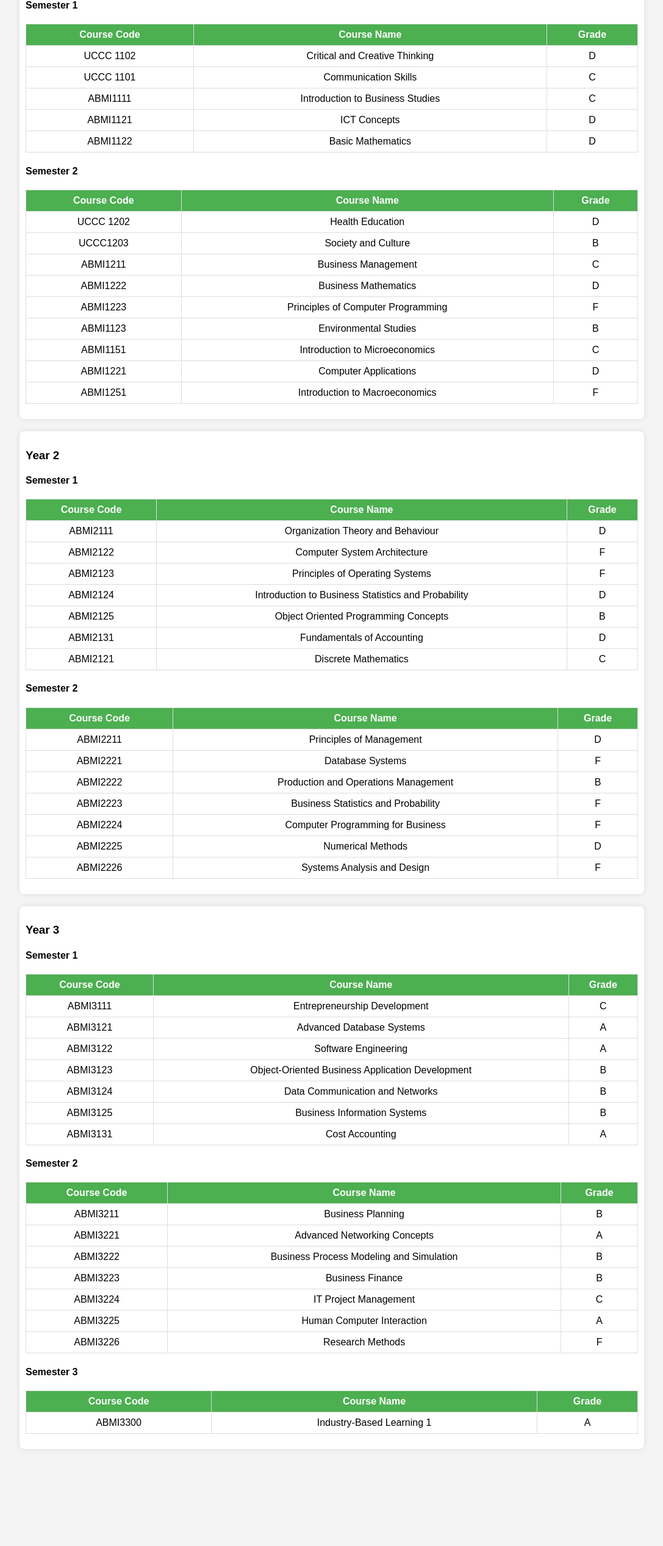
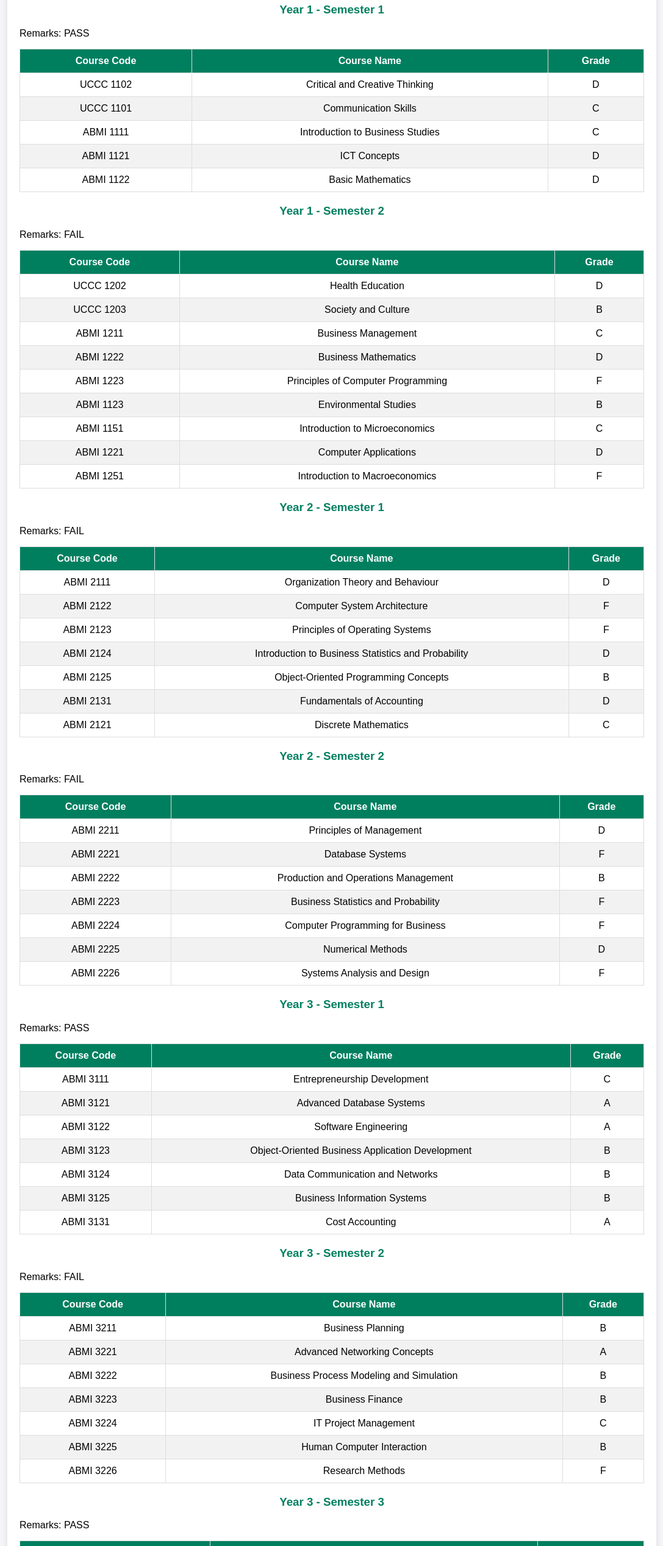
Before and after one commit to BIGFIVE007/student-results, a plain HTML site: page index.html in a window 1280 px wide. Shown: the part 265-2800 px from the top of the page at 61% size, without its empty margins (96-1183 px from the left). Before the commit the page ends 2681 px from the top, so only its background shows below. Drawn offline with Linux system fonts and the light colour scheme.

Commit message:
Update index.html

```diff
--- a/index.html
+++ b/index.html
@@ -3,92 +3,29 @@
 <head>
   <meta charset="UTF-8">
   <meta name="viewport" content="width=device-width, initial-scale=1.0">
-    <title>Examination Results - Technical University of Kenya</title>
-    <style>
-        body {
-            font-family: Arial, sans-serif;
-            margin: 0;
-            padding: 0;
-            background-color: #f4f4f4;
-        }
-
-        .container {
-            width: 80%;
-            margin: 0 auto;
-            padding: 20px;
-        }
-
-        .header {
-            text-align: center;
-            margin-bottom: 30px;
-        }
-
-        .header img {
-            width: 100px;
-            border-radius: 50%;
-        }
-
-        .header h1 {
-            margin: 10px 0;
-        }
-
-        .header p {
-            font-weight: bold;
-        }
-
-        .year {
-            background-color: #fff;
-            padding: 10px;
-            margin-bottom: 20px;
-            border-radius: 8px;
-            box-shadow: 0 0 10px rgba(0, 0, 0, 0.1);
-        }
-
-        .semester {
-            margin-bottom: 15px;
-        }
-
-        table {
-            width: 100%;
-            border-collapse: collapse;
-            margin-top: 10px;
-        }
-
-        table, th, td {
-            border: 1px solid #ddd;
-        }
-
-        th, td {
-            padding: 8px;
-            text-align: center;
-        }
-
-        th {
-            background-color: #4CAF50;
-            color: white;
-        }
-
-        .remarks {
-            font-style: italic;
-            color: #555;
-        }
-    </style>
+  <title>Student Portal - Examination Results</title>
+  <link rel="stylesheet" href="styles.css">
 </head>
 <body>
-
   <div class="container">
-    <div class="header">
     <h1>Technical University of Kenya</h1>
-        <img src="" alt="Passport Photo">
-        <P>Moses Kingori Mwangi</P>
-        <p>Admission Number: ABMI/00956/2021</p>
+    <div class="student-info">
+      <img src="passport.jpg" alt="Student Photo" class="student-photo">
+      <div class="info">
+        <p><strong>Student:</strong> Moses Kingori Mwangi</p>
+        <p><strong>Admission Number:</strong> ABMI/00956/2021</p>
+      </div>
     </div>
 
-    <!-- Year 1 Results -->
-    <div class="year">
-        <h3>Year 1</h3>
+    <div class="results">
+      <h2>Examination Results</h2>
+
+      <!-- Year 1, Semester 1 -->
       <div class="semester">
-            <h4>Semester 1</h4>
+        <div class="semester-header">
+          <h3>Year 1 - Semester 1</h3>
+          <p class="remarks">Remarks: PASS</p>
+        </div>
         <table>
           <thead>
             <tr>
@@ -98,16 +35,41 @@
             </tr>
           </thead>
           <tbody>
-                    <tr><td>UCCC 1102</td><td>Critical and Creative Thinking</td><td>D</td></tr>
-                    <tr><td>UCCC 1101</td><td>Communication Skills</td><td>C</td></tr>
-                    <tr><td>ABMI1111</td><td>Introduction to Business Studies</td><td>C</td></tr>
-                    <tr><td>ABMI1121</td><td>ICT Concepts</td><td>D</td></tr>
-                    <tr><td>ABMI1122</td><td>Basic Mathematics</td><td>D</td></tr>
+            <tr>
+              <td>UCCC 1102</td>
+              <td>Critical and Creative Thinking</td>
+              <td>D</td>
+            </tr>
+            <tr>
+              <td>UCCC 1101</td>
+              <td>Communication Skills</td>
+              <td>C</td>
+            </tr>
+            <tr>
+              <td>ABMI 1111</td>
+              <td>Introduction to Business Studies</td>
+              <td>C</td>
+            </tr>
+            <tr>
+              <td>ABMI 1121</td>
+              <td>ICT Concepts</td>
+              <td>D</td>
+            </tr>
+            <tr>
+              <td>ABMI 1122</td>
+              <td>Basic Mathematics</td>
+              <td>D</td>
+            </tr>
           </tbody>
         </table>
       </div>
+
+      <!-- Year 1, Semester 2 -->
       <div class="semester">
-            <h4>Semester 2</h4>
+        <div class="semester-header">
+          <h3>Year 1 - Semester 2</h3>
+          <p class="remarks">Remarks: FAIL</p>
+        </div>
         <table>
           <thead>
             <tr>
@@ -117,25 +79,61 @@
             </tr>
           </thead>
           <tbody>
-                    <tr><td>UCCC 1202</td><td>Health Education</td><td>D</td></tr>
-                    <tr><td>UCCC1203</td><td>Society and Culture</td><td>B</td></tr>
-                    <tr><td>ABMI1211</td><td>Business Management</td><td>C</td></tr>
-                    <tr><td>ABMI1222</td><td>Business Mathematics</td><td>D</td></tr>
-                    <tr><td>ABMI1223</td><td>Principles of Computer Programming</td><td>F</td></tr>
-                    <tr><td>ABMI1123</td><td>Environmental Studies</td><td>B</td></tr>
-                    <tr><td>ABMI1151</td><td>Introduction to Microeconomics</td><td>C</td></tr>
-                    <tr><td>ABMI1221</td><td>Computer Applications</td><td>D</td></tr>
-                    <tr><td>ABMI1251</td><td>Introduction to Macroeconomics</td><td>F</td></tr>
+            <tr>
+              <td>UCCC 1202</td>
+              <td>Health Education</td>
+              <td>D</td>
+            </tr>
+            <tr>
+              <td>UCCC 1203</td>
+              <td>Society and Culture</td>
+              <td>B</td>
+            </tr>
+            <tr>
+              <td>ABMI 1211</td>
+              <td>Business Management</td>
+              <td>C</td>
+            </tr>
+            <tr>
+              <td>ABMI 1222</td>
+              <td>Business Mathematics</td>
+              <td>D</td>
+            </tr>
+            <tr>
+              <td>ABMI 1223</td>
+              <td>Principles of Computer Programming</td>
+              <td>F</td>
+            </tr>
+            <tr>
+              <td>ABMI 1123</td>
+              <td>Environmental Studies</td>
+              <td>B</td>
+            </tr>
+            <tr>
+              <td>ABMI 1151</td>
+              <td>Introduction to Microeconomics</td>
+              <td>C</td>
+            </tr>
+            <tr>
+              <td>ABMI 1221</td>
+              <td>Computer Applications</td>
+              <td>D</td>
+            </tr>
+            <tr>
+              <td>ABMI 1251</td>
+              <td>Introduction to Macroeconomics</td>
+              <td>F</td>
+            </tr>
           </tbody>
         </table>
       </div>
+
+      <!-- Year 2, Semester 1 -->
+      <div class="semester">
+        <div class="semester-header">
+          <h3>Year 2 - Semester 1</h3>
+          <p class="remarks">Remarks: FAIL</p>
         </div>
-
-    <!-- Year 2 Results -->
-    <div class="year">
-        <h3>Year 2</h3>
-        <div class="semester">
-            <h4>Semester 1</h4>
         <table>
           <thead>
             <tr>
@@ -145,18 +143,51 @@
             </tr>
           </thead>
           <tbody>
-                    <tr><td>ABMI2111</td><td>Organization Theory and Behaviour</td><td>D</td></tr>
-                    <tr><td>ABMI2122</td><td>Computer System Architecture</td><td>F</td></tr>
-                    <tr><td>ABMI2123</td><td>Principles of Operating Systems</td><td>F</td></tr>
-                    <tr><td>ABMI2124</td><td>Introduction to Business Statistics and Probability</td><td>D</td></tr>
-                    <tr><td>ABMI2125</td><td>Object Oriented Programming Concepts</td><td>B</td></tr>
-                    <tr><td>ABMI2131</td><td>Fundamentals of Accounting</td><td>D</td></tr>
-                    <tr><td>ABMI2121</td><td>Discrete Mathematics</td><td>C</td></tr>
+            <tr>
+              <td>ABMI 2111</td>
+              <td>Organization Theory and Behaviour</td>
+              <td>D</td>
+            </tr>
+            <tr>
+              <td>ABMI 2122</td>
+              <td>Computer System Architecture</td>
+              <td>F</td>
+            </tr>
+            <tr>
+              <td>ABMI 2123</td>
+              <td>Principles of Operating Systems</td>
+              <td>F</td>
+            </tr>
+            <tr>
+              <td>ABMI 2124</td>
+              <td>Introduction to Business Statistics and Probability</td>
+              <td>D</td>
+            </tr>
+            <tr>
+              <td>ABMI 2125</td>
+              <td>Object-Oriented Programming Concepts</td>
+              <td>B</td>
+            </tr>
+            <tr>
+              <td>ABMI 2131</td>
+              <td>Fundamentals of Accounting</td>
+              <td>D</td>
+            </tr>
+            <tr>
+              <td>ABMI 2121</td>
+              <td>Discrete Mathematics</td>
+              <td>C</td>
+            </tr>
           </tbody>
         </table>
       </div>
+
+      <!-- Year 2, Semester 2 -->
       <div class="semester">
-            <h4>Semester 2</h4>
+        <div class="semester-header">
+          <h3>Year 2 - Semester 2</h3>
+          <p class="remarks">Remarks: FAIL</p>
+        </div>
         <table>
           <thead>
             <tr>
@@ -166,23 +197,51 @@
             </tr>
           </thead>
           <tbody>
-                    <tr><td>ABMI2211</td><td>Principles of Management</td><td>D</td></tr>
-                    <tr><td>ABMI2221</td><td>Database Systems</td><td>F</td></tr>
-                    <tr><td>ABMI2222</td><td>Production and Operations Management</td><td>B</td></tr>
-                    <tr><td>ABMI2223</td><td>Business Statistics and Probability</td><td>F</td></tr>
-                    <tr><td>ABMI2224</td><td>Computer Programming for Business</td><td>F</td></tr>
-                    <tr><td>ABMI2225</td><td>Numerical Methods</td><td>D</td></tr>
-                    <tr><td>ABMI2226</td><td>Systems Analysis and Design</td><td>F</td></tr>
+            <tr>
+              <td>ABMI 2211</td>
+              <td>Principles of Management</td>
+              <td>D</td>
+            </tr>
+            <tr>
+              <td>ABMI 2221</td>
+              <td>Database Systems</td>
+              <td>F</td>
+            </tr>
+            <tr>
+              <td>ABMI 2222</td>
+              <td>Production and Operations Management</td>
+              <td>B</td>
+            </tr>
+            <tr>
+              <td>ABMI 2223</td>
+              <td>Business Statistics and Probability</td>
+              <td>F</td>
+            </tr>
+            <tr>
+              <td>ABMI 2224</td>
+              <td>Computer Programming for Business</td>
+              <td>F</td>
+            </tr>
+            <tr>
+              <td>ABMI 2225</td>
+              <td>Numerical Methods</td>
+              <td>D</td>
+            </tr>
+            <tr>
+              <td>ABMI 2226</td>
+              <td>Systems Analysis and Design</td>
+              <td>F</td>
+            </tr>
           </tbody>
         </table>
       </div>
+
+      <!-- Year 3, Semester 1 -->
+      <div class="semester">
+        <div class="semester-header">
+          <h3>Year 3 - Semester 1</h3>
+          <p class="remarks">Remarks: PASS</p>
         </div>
-
-    <!-- Year 3 Results -->
-    <div class="year">
-        <h3>Year 3</h3>
-        <div class="semester">
-            <h4>Semester 1</h4>
         <table>
           <thead>
             <tr>
@@ -192,18 +251,51 @@
             </tr>
           </thead>
           <tbody>
-                    <tr><td>ABMI3111</td><td>Entrepreneurship Development</td><td>C</td></tr>
-                    <tr><td>ABMI3121</td><td>Advanced Database Systems</td><td>A</td></tr>
-                    <tr><td>ABMI3122</td><td>Software Engineering</td><td>A</td></tr>
-                    <tr><td>ABMI3123</td><td>Object-Oriented Business Application Development</td><td>B</td></tr>
-                    <tr><td>ABMI3124</td><td>Data Communication and Networks</td><td>B</td></tr>
-                    <tr><td>ABMI3125</td><td>Business Information Systems</td><td>B</td></tr>
-                    <tr><td>ABMI3131</td><td>Cost Accounting</td><td>A</td></tr>
+            <tr>
+              <td>ABMI 3111</td>
+              <td>Entrepreneurship Development</td>
+              <td>C</td>
+            </tr>
+            <tr>
+              <td>ABMI 3121</td>
+              <td>Advanced Database Systems</td>
+              <td>A</td>
+            </tr>
+            <tr>
+              <td>ABMI 3122</td>
+              <td>Software Engineering</td>
+              <td>A</td>
+            </tr>
+            <tr>
+              <td>ABMI 3123</td>
+              <td>Object-Oriented Business Application Development</td>
+              <td>B</td>
+            </tr>
+            <tr>
+              <td>ABMI 3124</td>
+              <td>Data Communication and Networks</td>
+              <td>B</td>
+            </tr>
+            <tr>
+              <td>ABMI 3125</td>
+              <td>Business Information Systems</td>
+              <td>B</td>
+            </tr>
+            <tr>
+              <td>ABMI 3131</td>
+              <td>Cost Accounting</td>
+              <td>A</td>
+            </tr>
           </tbody>
         </table>
       </div>
+
+      <!-- Year 3, Semester 2 -->
       <div class="semester">
-            <h4>Semester 2</h4>
+        <div class="semester-header">
+          <h3>Year 3 - Semester 2</h3>
+          <p class="remarks">Remarks: FAIL</p>
+        </div>
         <table>
           <thead>
             <tr>
@@ -213,18 +305,51 @@
             </tr>
           </thead>
           <tbody>
-                    <tr><td>ABMI3211</td><td>Business Planning</td><td>B</td></tr>
-                    <tr><td>ABMI3221</td><td>Advanced Networking Concepts</td><td>A</td></tr>
-                    <tr><td>ABMI3222</td><td>Business Process Modeling and Simulation</td><td>B</td></tr>
-                    <tr><td>ABMI3223</td><td>Business Finance</td><td>B</td></tr>
-                    <tr><td>ABMI3224</td><td>IT Project Management</td><td>C</td></tr>
-                    <tr><td>ABMI3225</td><td>Human Computer Interaction</td><td>A</td></tr>
-                    <tr><td>ABMI3226</td><td>Research Methods</td><td>F</td></tr>
+            <tr>
+              <td>ABMI 3211</td>
+              <td>Business Planning</td>
+              <td>B</td>
+            </tr>
+            <tr>
+              <td>ABMI 3221</td>
+              <td>Advanced Networking Concepts</td>
+              <td>A</td>
+            </tr>
+            <tr>
+              <td>ABMI 3222</td>
+              <td>Business Process Modeling and Simulation</td>
+              <td>B</td>
+            </tr>
+            <tr>
+              <td>ABMI 3223</td>
+              <td>Business Finance</td>
+              <td>B</td>
+            </tr>
+            <tr>
+              <td>ABMI 3224</td>
+              <td>IT Project Management</td>
+              <td>C</td>
+            </tr>
+            <tr>
+              <td>ABMI 3225</td>
+              <td>Human Computer Interaction</td>
+              <td>B</td>
+            </tr>
+            <tr>
+              <td>ABMI 3226</td>
+              <td>Research Methods</td>
+              <td>F</td>
+            </tr>
           </tbody>
         </table>
       </div>
+
+      <!-- Year 3, Semester 3 -->
       <div class="semester">
-            <h4>Semester 3</h4>
+        <div class="semester-header">
+          <h3>Year 3 - Semester 3</h3>
+          <p class="remarks">Remarks: PASS</p>
+        </div>
         <table>
           <thead>
             <tr>
@@ -234,13 +359,64 @@
             </tr>
           </thead>
           <tbody>
-                    <tr><td>ABMI3300</td><td>Industry-Based Learning 1</td><td>A</td></tr>
+            <tr>
+              <td>ABMI 3300</td>
+              <td>Industry Based Learning 1</td>
+              <td>A</td>
+            </tr>
           </tbody>
         </table>
       </div>
+
+      <!-- Quick Actions Section -->
+      <div class="quick-actions">
+        <h3>Quick Actions</h3>
+        <ul>
+          <li><a href="#">Download Transcript</a></li>
+          <li><a href="#">Download Results</a></li>
+          <li><a href="#">View Fee Balance</a></li>
+          <li><a href="#">Request Academic Support</a></li>
+        </ul>
       </div>
 
+      <!-- Core Services Section -->
+      <div class="core-services">
+        <h3>Core Services</h3>
+        <ul>
+          <li><a href="#">Course Registration</a></li>
+          <li><a href="#">Fee Payment</a></li>
+          <li><a href="#">Exam Scheduling</a></li>
+          <li><a href="#">Student Support</a></li>
+          <li><a href="#">Transcripts Request</a></li>
+        </ul>
       </div>
+
+      <!-- General Services Section -->
+      <div class="general-services">
+        <h3>General Services</h3>
+        <ul>
+          <li><a href="#">Student ID Card Issuance</a></li>
+          <li><a href="#">Hostel Accommodation</a></li>
+          <li><a href="#">Health and Counseling Services</a></li>
+          <li><a href="#">Library Access</a></li>
+          <li><a href="#">Career Services</a></li>
+          <li><a href="#">Sports and Recreation</a></li>
+        </ul>
+      </div>
+    </div>
+  </div>
+
+  <!-- Footer with Address -->
+  <footer>
+    <div class="address">
+      <p><strong>Address:</strong></p>
+      <p>P.O.BOX 52428-00200<br>Nairobi, Kenya</p>
+      <p>Located along Haile Selassie Avenue</p>
+      <p><strong>Contact:</strong></p>
+      <p>Tel: +254(020) 2219929, 3341639, 3343672</p>
+      <p>Email: <a href="mailto:info@tukenya.ac.ke">info@tukenya.ac.ke</a></p>
+    </div>
+  </footer>
 
 </body>
 </html>
```
Lines whose indentation alone changed are shown as unchanged.
